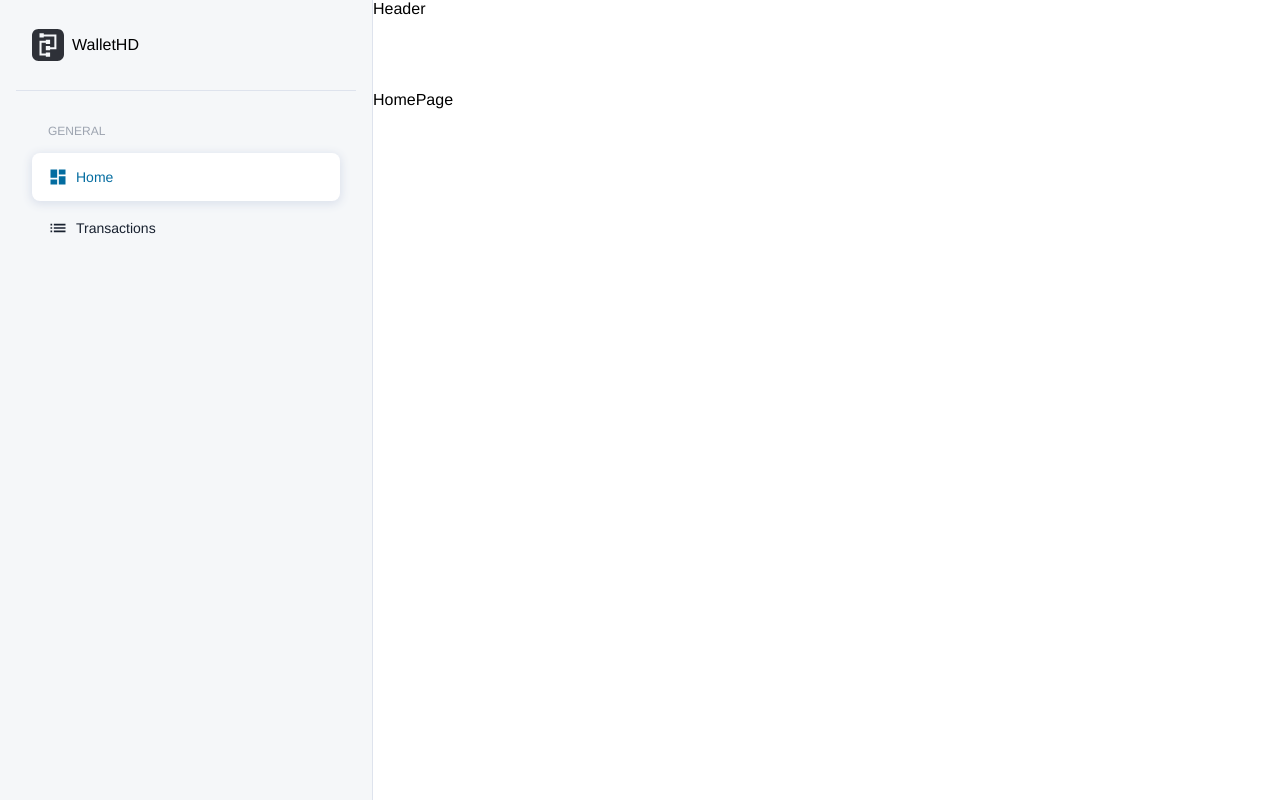
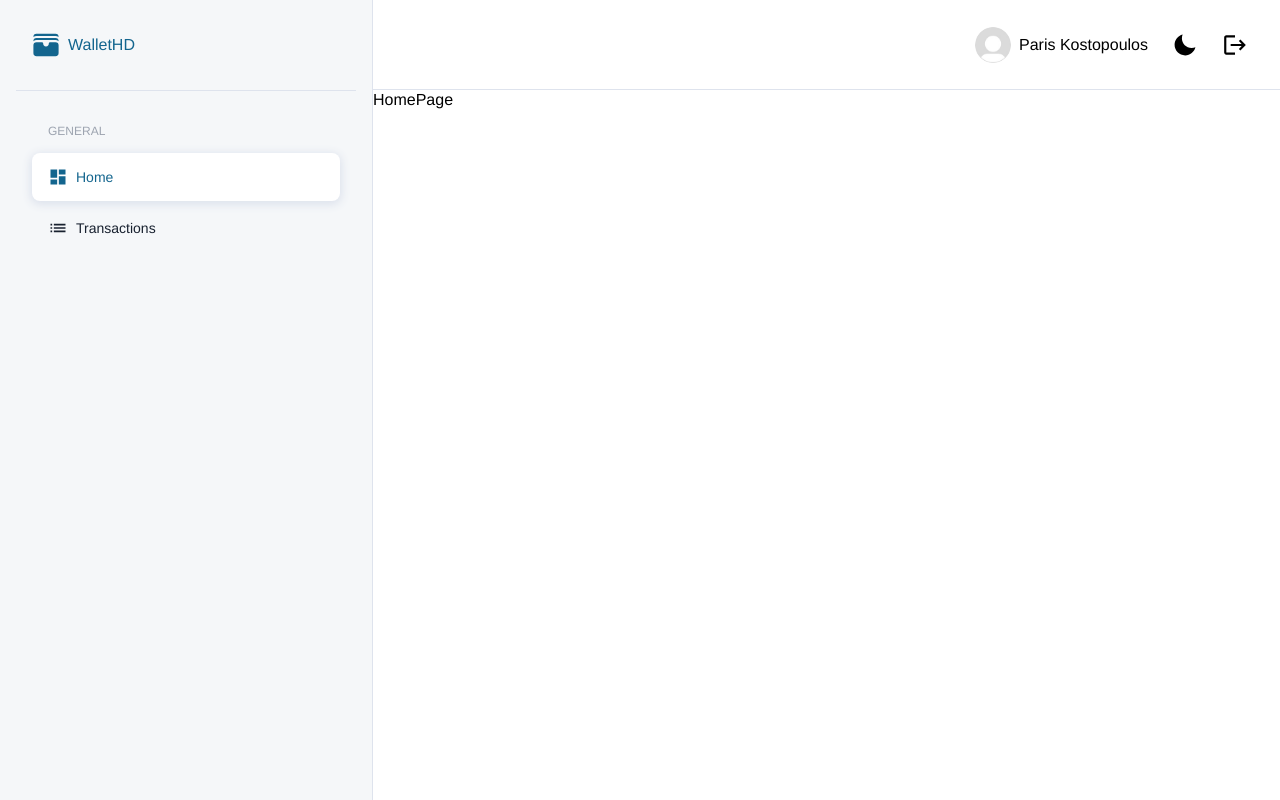
Before and after one commit to pariskwsto/wallethd-frontend, a React (Vite) app: page / in a window 1280 px wide. Built offline with nearby package versions, Linux system fonts and the light colour scheme.

Commit message:
feat(components): complete and style Header

```diff
--- a/src/GlobalStyle.tsx
+++ b/src/GlobalStyle.tsx
@@ -5,7 +5,7 @@ export const GlobalStyle = createGlobalStyle`
     --text-color: #18212f;
     --text-h4-color: #9DA4B0;
 
-    --text-petrol-color: #036ca0;
+    --text-main-color: #13658e;
 
     --bg-color: #DEE3ED;
 
--- a/src/components/Header/Header.tsx
+++ b/src/components/Header/Header.tsx
@@ -1,5 +1,20 @@
-import { HeaderWrapper } from './style';
+import { IoMdMoon, IoMdSunny } from 'react-icons/io';
+import { MdLogout } from 'react-icons/md';
+
+import { UserAvatar } from '../UserAvatar';
+
+import { HeaderContainer, HeaderWrapper } from './style';
 
 export const Header = (): JSX.Element => {
-  return <HeaderWrapper>Header</HeaderWrapper>;
+  const isDarkMode = false;
+
+  return (
+    <HeaderWrapper>
+      <HeaderContainer>
+        <UserAvatar />
+        {isDarkMode ? <IoMdSunny size={26} /> : <IoMdMoon size={26} />}
+        <MdLogout size={26} />
+      </HeaderContainer>
+    </HeaderWrapper>
+  );
 };
--- a/src/components/Header/style.ts
+++ b/src/components/Header/style.ts
@@ -1,6 +1,17 @@
 import styled from 'styled-components';
 
 export const HeaderWrapper = styled.div`
+  display: flex;
+  justify-content: flex-end;
+  align-items: center;
   height: var(--header-height);
+  padding: 0 2rem;
   background-color: var(--header-bg-color);
+  border-bottom: 1px solid var(--border-color);
 `;
+
+export const HeaderContainer = styled.div`
+  display: flex;
+  align-items: center;
+  gap: 1.5rem;
+`;
--- a/src/components/Logo/Logo.tsx
+++ b/src/components/Logo/Logo.tsx
@@ -1,9 +1,13 @@
-import { LogoImg, LogoWrapper } from './style';
+import { HiMiniWallet } from 'react-icons/hi2';
+
+import { LogoLink, LogoWrapper } from './style';
 
 export const Logo = (): JSX.Element => {
   return (
     <LogoWrapper>
-      <LogoImg src="/logo.svg" /> WalletHD
+      <LogoLink to="/">
+        <HiMiniWallet size={28} title="WalletHD" /> WalletHD
+      </LogoLink>
     </LogoWrapper>
   );
 };
--- a/src/components/Logo/style.ts
+++ b/src/components/Logo/style.ts
@@ -1,14 +1,23 @@
+import { Link } from 'react-router-dom';
 import styled from 'styled-components';
 
 export const LogoWrapper = styled.div`
   display: flex;
   align-items: center;
-  padding: 1rem;
   background-color: var(--sidebar-section-bg-color);
 `;
 
+export const LogoLink = styled(Link)`
+  display: flex;
+  align-items: center;
+  gap: 0.5rem;
+  padding: 1rem;
+  color: var(--text-main-color);
+  text-decoration: none;
+`;
+
 export const LogoImg = styled.img`
-  width: 32px;
-  height: 32px;
+  width: 2rem;
+  height: 2rem;
   margin-right: 0.5rem;
 `;
--- a/src/components/SidebarNav/style.ts
+++ b/src/components/SidebarNav/style.ts
@@ -38,11 +38,11 @@ export const SideNavLink = styled(NavLink)`
   text-decoration: none;
 
   &:hover {
-    color: var(--text-petrol-color);
+    color: var(--text-main-color);
   }
 
   &.active {
-    color: var(--text-petrol-color);
+    color: var(--text-main-color);
     background-color: var(--sidebar-selected-navlink);
     box-shadow: 0px 2px 9px 2px var(--bg-color);
   }
```
